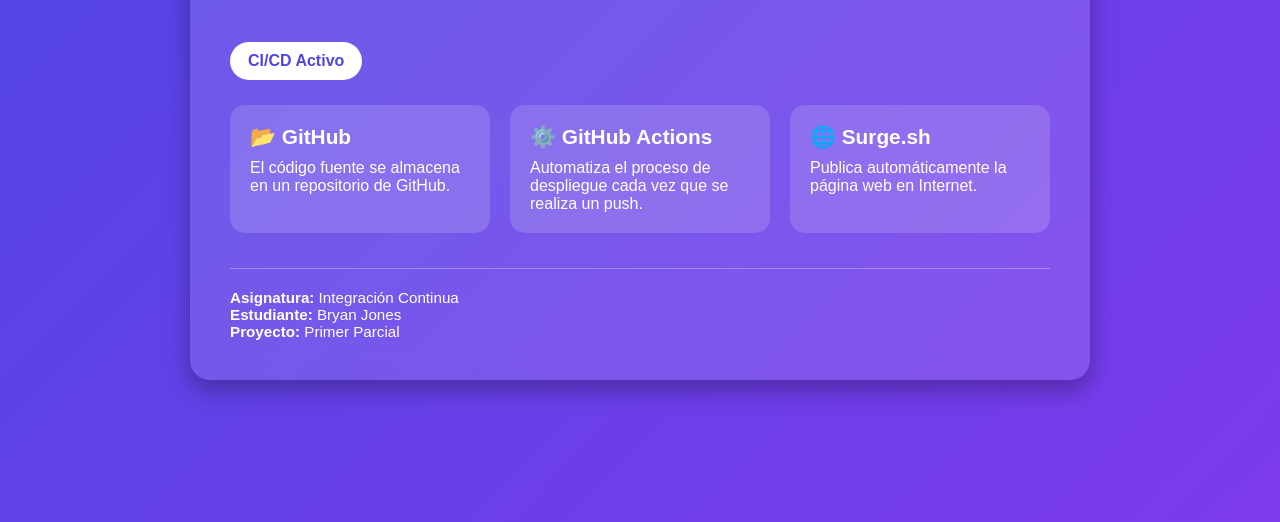
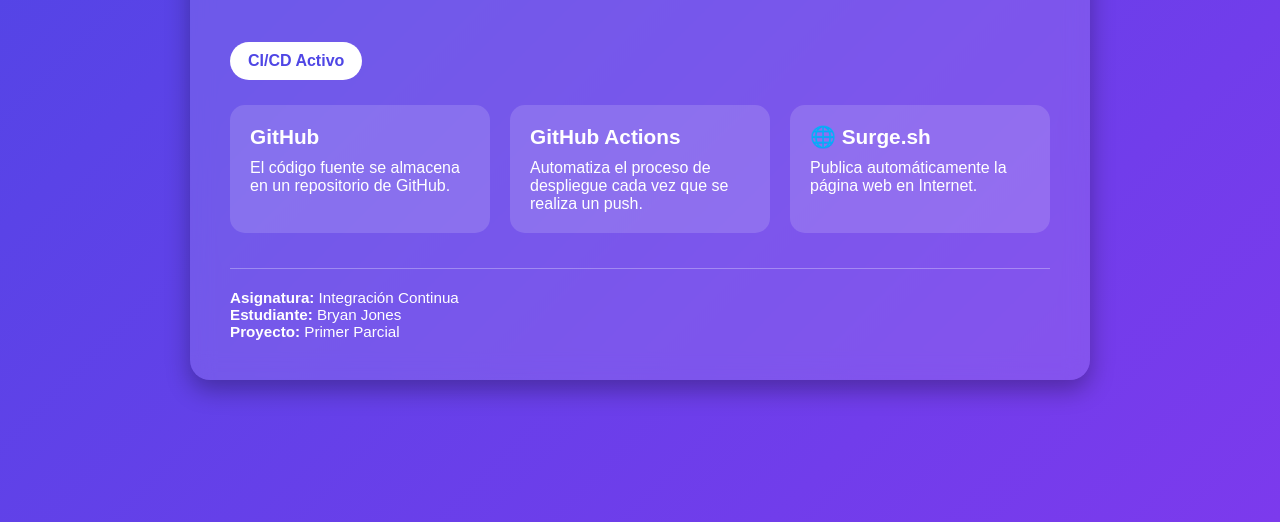
Before and after one commit to bryanurieljonestineo0912-eng/parcial1-Surge.sh, a plain HTML site: page index.html in a window 1280 px wide. Shown: the part 278-800 px from the top of the page. Drawn offline with Linux system fonts and the light colour scheme.

Commit message:
Update headings in index.html
Removed emoji from headings for consistency.

```diff
--- a/index.html
+++ b/index.html
@@ -102,14 +102,14 @@
         <div class="cards">
 
             <div class="card">
-                <h2>📂 GitHub</h2>
+                <h2> GitHub</h2>
                 <p>
                     El código fuente se almacena en un repositorio de GitHub.
                 </p>
             </div>
 
             <div class="card">
-                <h2>⚙️ GitHub Actions</h2>
+                <h2>GitHub Actions</h2>
                 <p>
                     Automatiza el proceso de despliegue cada vez que se realiza un push.
                 </p>
```
